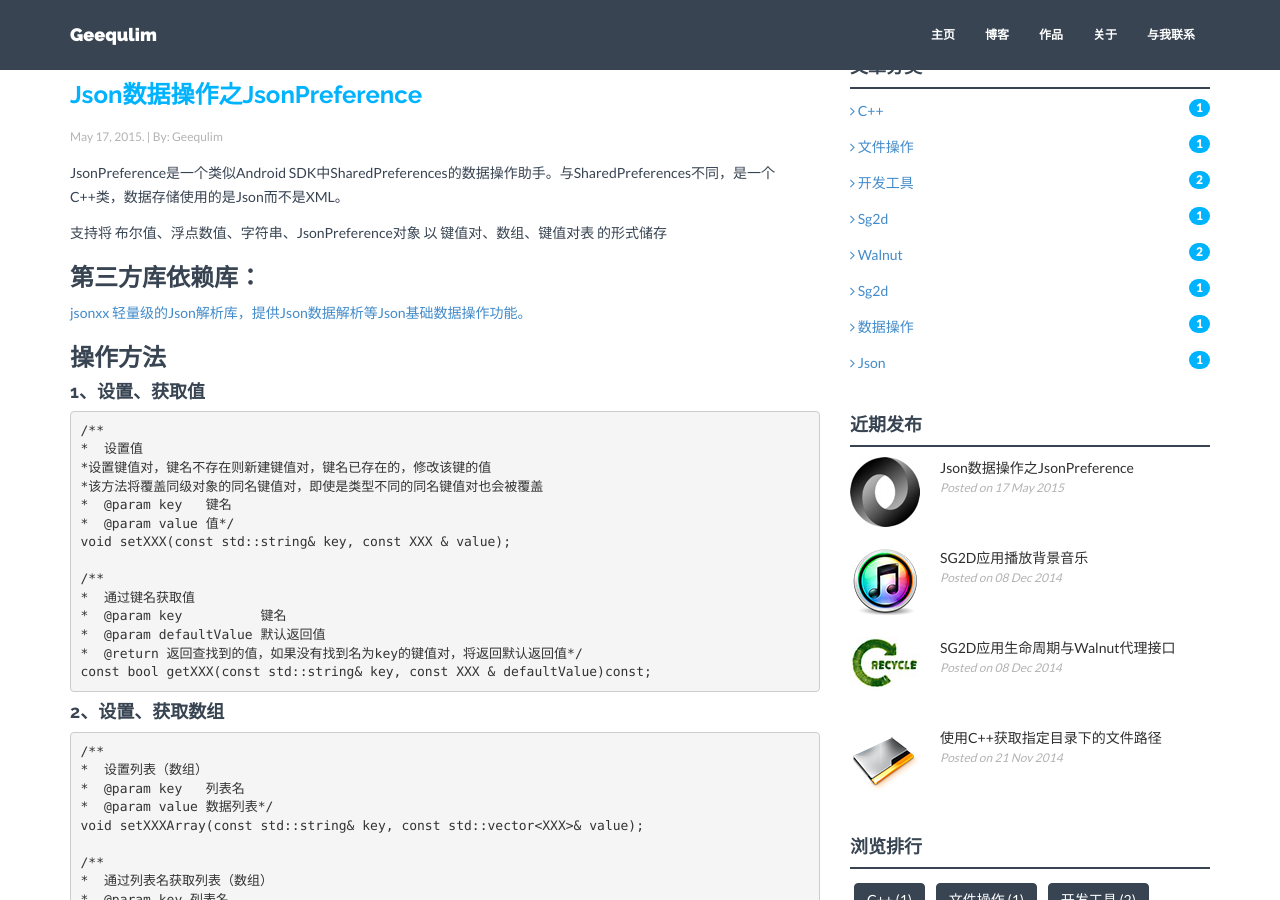
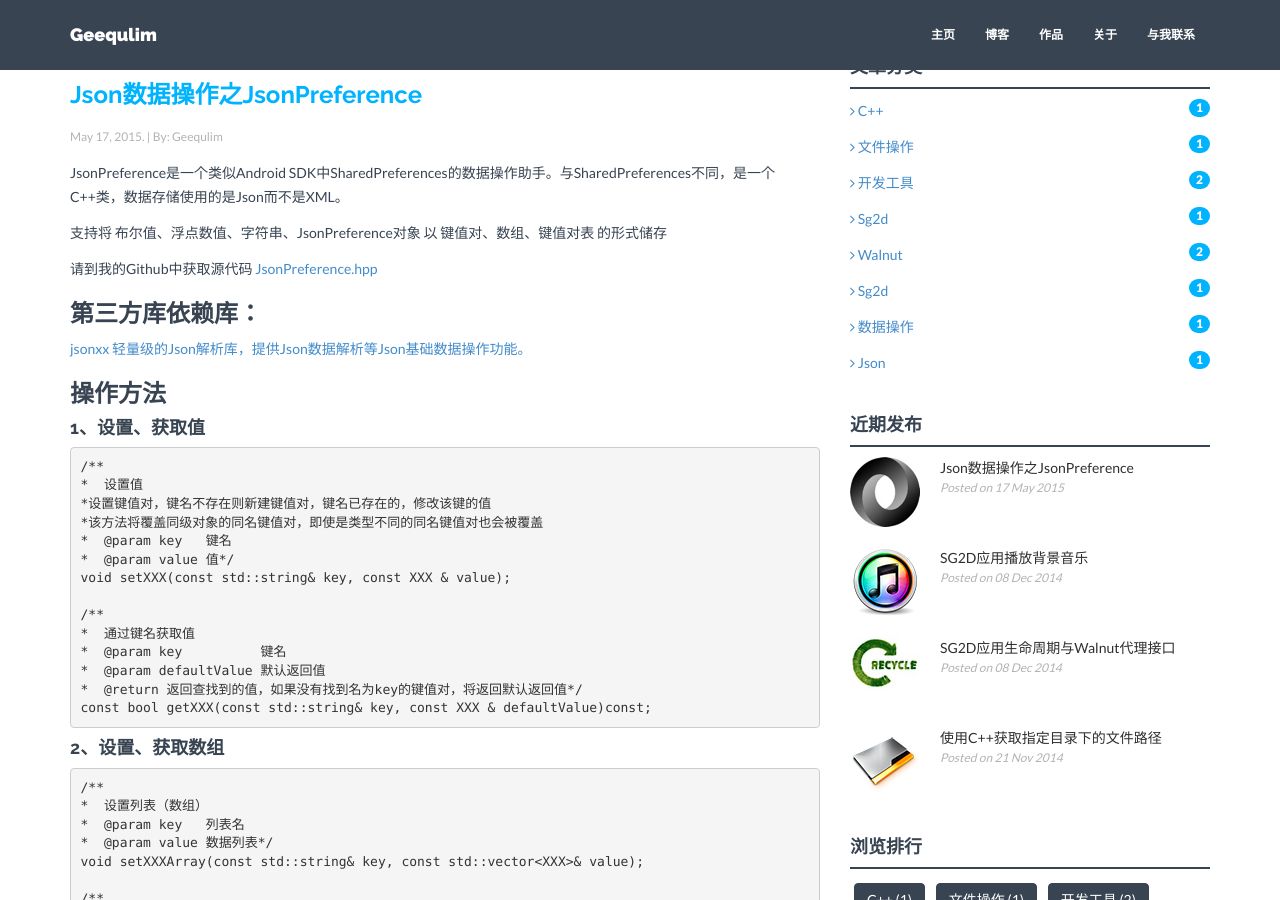
Before and after one commit to LeekinGTA/Geequlim.github.io, a Jekyll site: the page built from _posts/blog/2015-05-17-Json数据操作之JsonPreference.md, in a window 1280 px wide and 900 px high, scrolled down 307 px. Built offline with Jekyll 4.4.1, drawn with Linux system fonts in a browser that asks for light colours; nearby versions of some CDN libraries; comment, search, counter and statistics services are not loaded.

Commit message:
修改博客《Json数据操作之JsonPreference》添加源代码连接

```diff
--- a/_posts/blog/2015-05-17-Json数据操作之JsonPreference.md
+++ b/_posts/blog/2015-05-17-Json数据操作之JsonPreference.md
@@ -16,6 +16,8 @@ JsonPreference是一个类似Android SDK中SharedPreferences的数据操作助
  <!--more-->
 
 支持将 布尔值、浮点数值、字符串、JsonPreference对象 以 键值对、数组、键值对表 的形式储存
+
+请到我的Github中获取源代码 [JsonPreference.hpp](https://github.com/Geequlim/Walnut/blob/master/SourceCode/extension/json/JsonPreference.hpp)
 
 ###第三方库依赖库：
 
```
